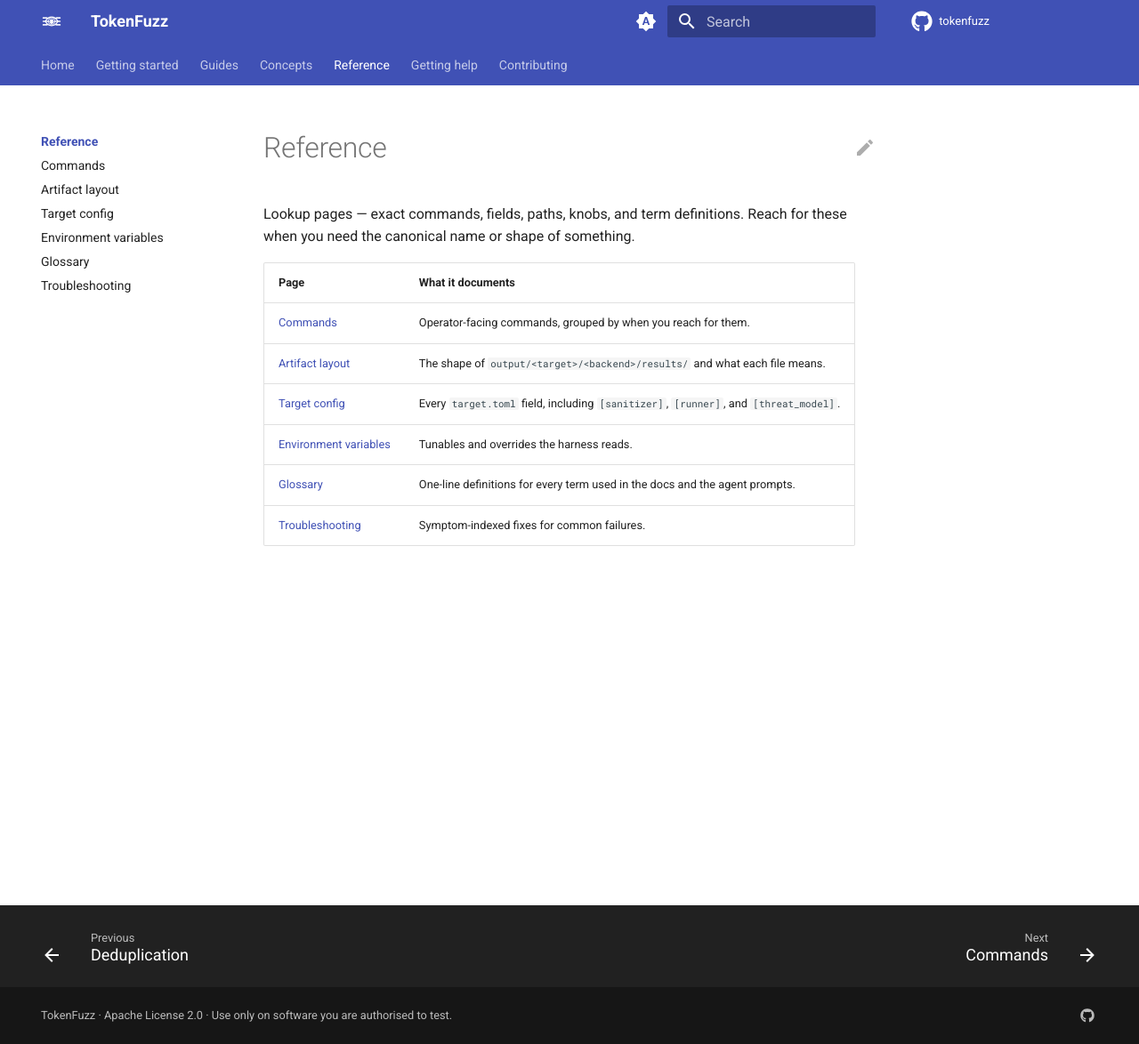
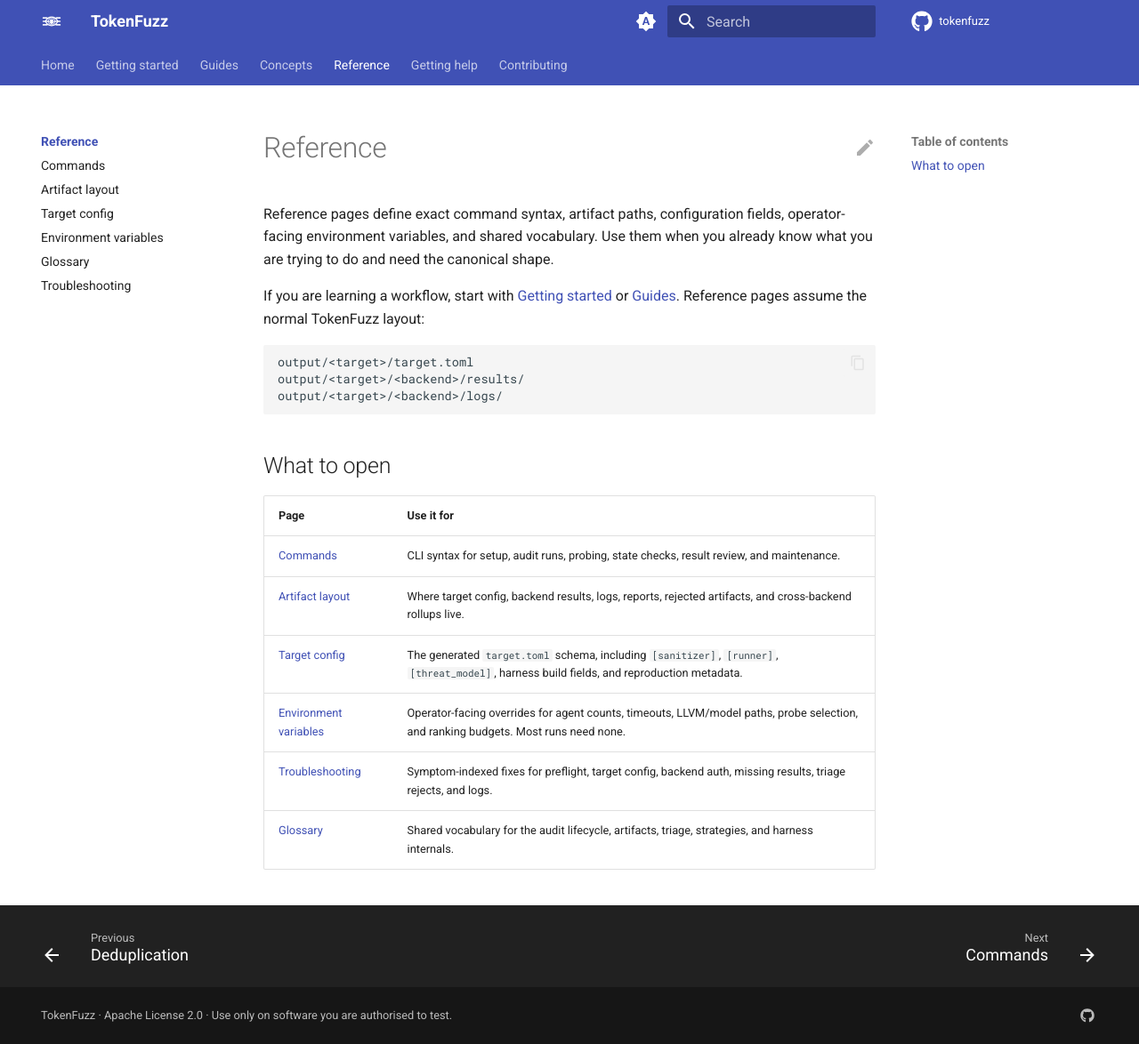
Before and after one commit to tokenfuzz/tokenfuzz, an MkDocs documentation site: the page built from docs/reference/index.md, in a window 1280 px wide and 1174 px high. Shown: the whole window at 89% size. Built offline with MkDocs 1.6.1 and Material for MkDocs 9.7.7, drawn with Linux system fonts in a browser that asks for light colours; comment, search, counter and statistics services are not loaded.

````diff
--- a/docs/reference/index.md
+++ b/docs/reference/index.md
@@ -1,14 +1,28 @@
 # Reference
 
-Lookup pages — exact commands, fields, paths, knobs, and term
-definitions. Reach for these when you need the canonical name or
-shape of something.
+Reference pages define exact command syntax, artifact paths,
+configuration fields, operator-facing environment variables, and
+shared vocabulary. Use them when you already know what you are trying
+to do and need the canonical shape.
 
-| Page | What it documents |
+If you are learning a workflow, start with
+[Getting started](../getting-started/index.md) or
+[Guides](../guides/index.md). Reference pages assume the normal
+TokenFuzz layout:
+
+```text
+output/<target>/target.toml
+output/<target>/<backend>/results/
+output/<target>/<backend>/logs/
+```
+
+## What to open
+
+| Page | Use it for |
 | --- | --- |
-| [Commands](commands.md) | Operator-facing commands, grouped by when you reach for them. |
-| [Artifact layout](artifacts.md) | The shape of `output/<target>/<backend>/results/` and what each file means. |
-| [Target config](target-toml.md) | Every `target.toml` field, including `[sanitizer]`, `[runner]`, and `[threat_model]`. |
-| [Environment variables](environment.md) | Tunables and overrides the harness reads. |
-| [Glossary](glossary.md) | One-line definitions for every term used in the docs and the agent prompts. |
-| [Troubleshooting](troubleshooting.md) | Symptom-indexed fixes for common failures. |
+| [Commands](commands.md) | CLI syntax for setup, audit runs, probing, state checks, result review, and maintenance. |
+| [Artifact layout](artifacts.md) | Where target config, backend results, logs, reports, rejected artifacts, and cross-backend rollups live. |
+| [Target config](target-toml.md) | The generated `target.toml` schema, including `[sanitizer]`, `[runner]`, `[threat_model]`, harness build fields, and reproduction metadata. |
+| [Environment variables](environment.md) | Operator-facing overrides for agent counts, timeouts, LLVM/model paths, probe selection, and ranking budgets. Most runs need none. |
+| [Troubleshooting](troubleshooting.md) | Symptom-indexed fixes for preflight, target config, backend auth, missing results, triage rejects, and logs. |
+| [Glossary](glossary.md) | Shared vocabulary for the audit lifecycle, artifacts, triage, strategies, and harness internals. |
````
Also changed, not shown: docs/guides/index.md (+29 -3 lines), 1 other file.
